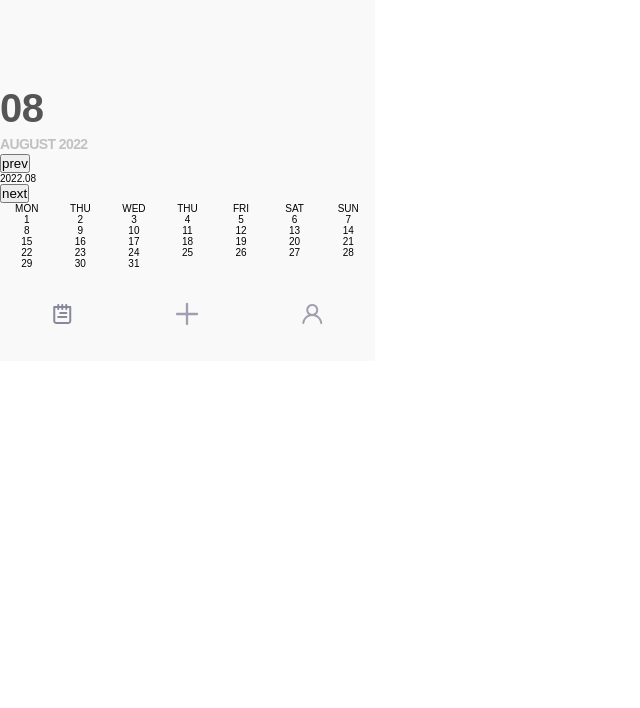
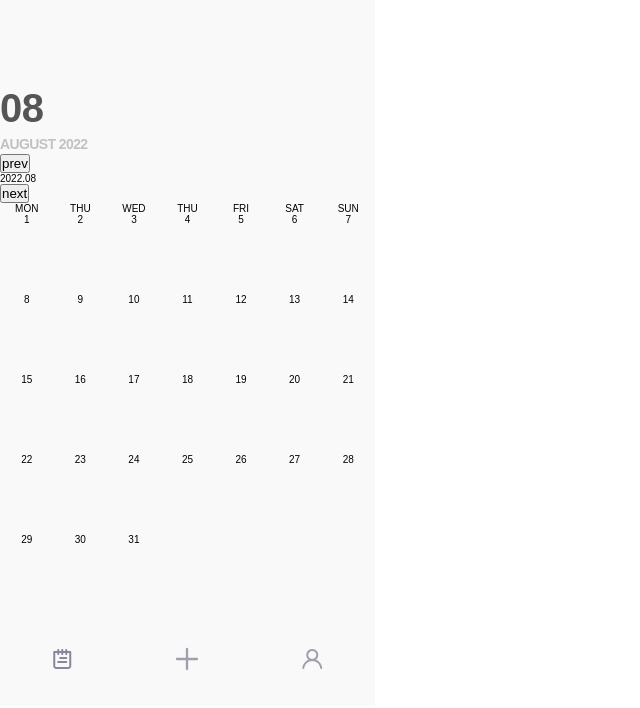
Before and after one commit to sseung95/my-calendar, a React (Vite) app: page / in a window 1280 px wide. Shown: the top 708 px of the page, without its empty margins (0-640 px from the left). Built offline with nearby package versions, Linux system fonts and the light colour scheme.

Commit message:
Feat: Show task label for that date
- 저장된 날짜, 제목, 라벨 색상에 맞게 보여줌
- 현재는 시작일에만 라벨 표시
- 추후에 시작일 ~ 종료일 까지 라벨이 보여질 수 있도록 개발 필요

```diff
--- a/src/components/calendar/Calendar.tsx
+++ b/src/components/calendar/Calendar.tsx
@@ -1,6 +1,9 @@
 /** @jsxImportSource @emotion/react */
 import { css } from '@emotion/react';
-import { useState } from 'react';
+import React, { useState } from 'react';
+import { useSelector } from 'react-redux';
+import { RootState } from '../../store';
+import Label from './Label';
 
 type CalendarProps = {
   year: number;
@@ -16,7 +19,11 @@ const Calendar: React.FC<CalendarProps> = ({
   setMonth,
 }) => {
   const [today, setToday] = useState(new Date().getDate());
-
+  const taskList = useSelector((state: RootState) => state.task.items).filter(
+    (task) =>
+      task.startDate.getFullYear() === year &&
+      task.startDate.getMonth() + 1 === month
+  );
   const prevDay = new Date(year, month - 1, 0).getDay(); // 지난달의 마지막 요일
   const lastDay = new Date(year, month, 0).getDate(); // 현재 월의 마지막 날 구하기
 
@@ -61,8 +68,21 @@ const Calendar: React.FC<CalendarProps> = ({
           {[...Array(prevDay)].map((n, idx) => (
             <div key={'p' + idx}></div>
           ))}
+
           {[...Array(lastDay)].map((n, idx) => (
-            <div key={'l' + idx}>{idx + 1}</div>
+            <div key={'l' + idx} id={`date-${idx + 1}`}>
+              <div>{idx + 1}</div>
+
+              {taskList
+                .filter((task) => task.startDate.getDate() === idx + 1)
+                .map((task) => (
+                  <Label
+                    key={task.id}
+                    title={task.title}
+                    labelColor={task.label}
+                  />
+                ))}
+            </div>
           ))}
         </div>
       </div>
@@ -79,8 +99,8 @@ const DateHead = css`
 const DateBoard = css`
   display: grid;
   grid-template-columns: repeat(7, 1fr);
+  grid-auto-rows: minmax(auto, 80px);
   text-align: center;
 `;
 
 export default Calendar;
-2;
--- /dev/null
+++ b/src/components/calendar/Label.tsx
@@ -0,0 +1,22 @@
+/** @jsxImportSource @emotion/react */
+import { css } from '@emotion/react';
+
+type LabelProps = {
+  title: string;
+  labelColor: string;
+};
+
+const Label: React.FC<LabelProps> = ({ title, labelColor }) => {
+  return (
+    <div
+      css={css`
+        background-color: ${`var(--label-color-${labelColor})`};
+        color: #fff;
+      `}
+    >
+      {title}
+    </div>
+  );
+};
+
+export default Label;
```
